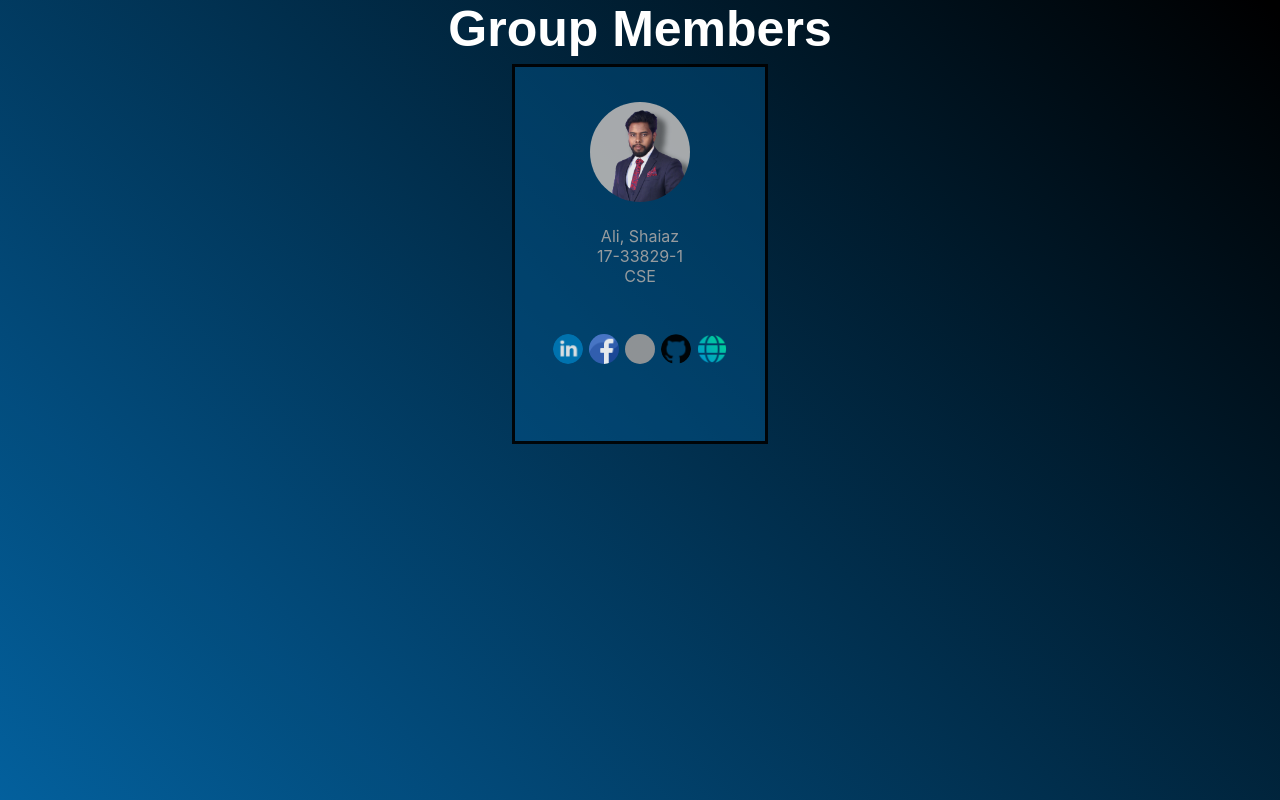
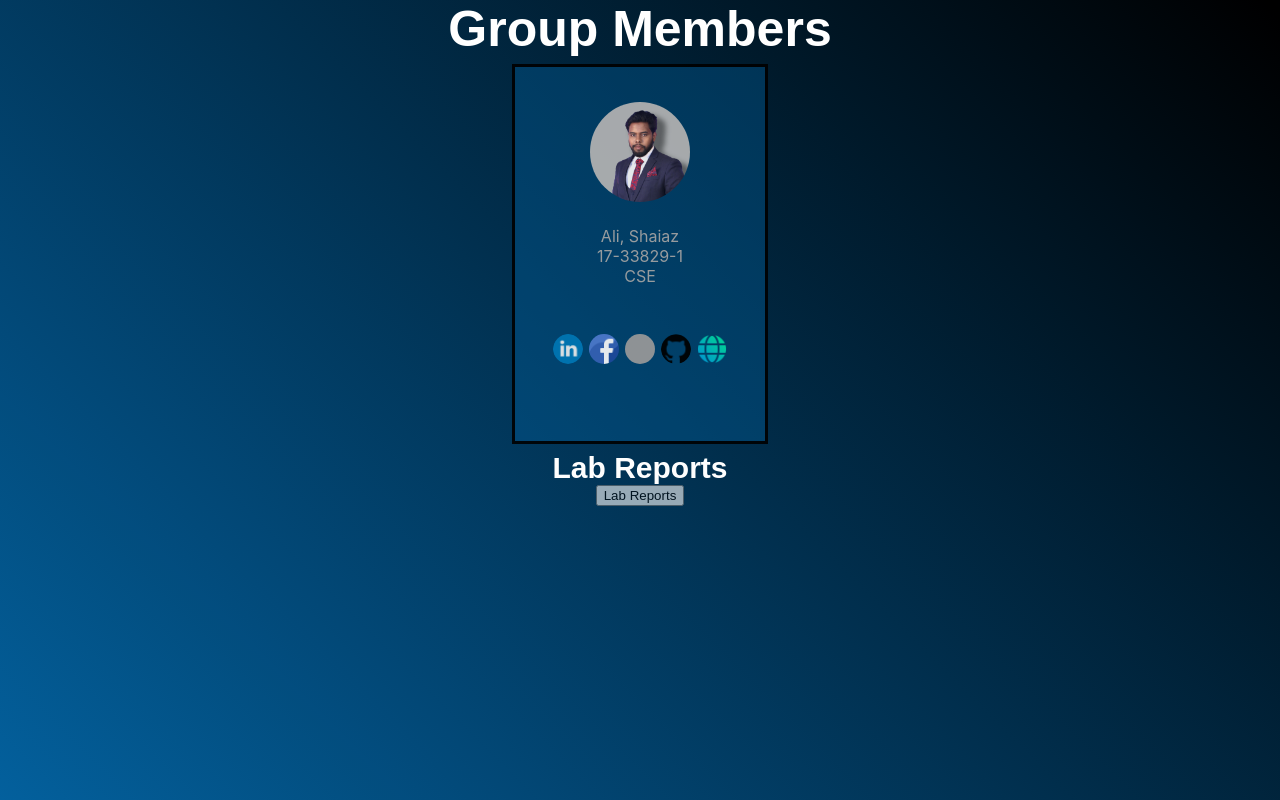
Before and after one commit to aliShaiaz/DEC-Group-7, a React (Create React App) app: page /about in a window 1280 px wide. Built offline with nearby package versions, Linux system fonts and the light colour scheme; grey boxes are pictures that could not be loaded.

Commit message:
deployed

```diff
--- a/package.json
+++ b/package.json
@@ -1,4 +1,5 @@
 {
+  "homepage": "https://alishaiaz.github.io/DEC-Group-7",
   "name": "dec-group-7-react",
   "version": "0.1.0",
   "private": true,
@@ -13,6 +14,8 @@
     "web-vitals": "^2.1.4"
   },
   "scripts": {
+    "predeploy": "npm run build",
+    "deploy": "gh-pages -d build",
     "start": "react-scripts start",
     "build": "react-scripts build",
     "test": "react-scripts test",
@@ -35,5 +38,8 @@
       "last 1 firefox version",
       "last 1 safari version"
     ]
+  },
+  "devDependencies": {
+    "gh-pages": "^4.0.0"
   }
 }
--- a/src/CSS/about.css
+++ b/src/CSS/about.css
@@ -21,11 +21,7 @@
 }
 
 .aboutBody {
-  /* float: left; */
-  /* display:contents; */
-  /* align-items: center; */
-  /* justify-content: center; */
-  position: absolute;
+  position: relative;
   width: 100%;
   animation: wait 3s, fadeIn 4s;
   animation-delay: 0s, 3s;
@@ -34,5 +30,26 @@
   display: flex;
   flex-wrap: wrap;
   justify-content: center;
-  /* background: red; */
 }
+.aboutFooterBody {
+  position: relative;
+  width: 100%;
+  animation: wait 4s, fadeIn 4s;
+  animation-delay: 0s, 4s;
+  color: darkgray;
+
+  display: flex;
+  flex-wrap: wrap;
+  justify-content: center;
+}
+
+.aboutFooterTitle {
+  animation: wait 4s, fadeIn 1.5s;
+  animation-delay: 0s, 4s;
+  font-family: Jazz LET, fantasy;
+  font-size: 30px;
+  font-weight: bolder;
+  margin-bottom: 0px;
+  margin-top: 0;
+  position: relative;
+}
--- /dev/null
+++ b/src/CSS/labReports.css
@@ -0,0 +1,24 @@
+.content {
+  position: fixed;
+  color: white;
+  min-height: 100vh;
+  width: 100%;
+  margin: auto;
+  text-align: center;
+  padding: 0%;
+  overflow-y: auto;
+}
+
+.LRTitle {
+  animation: wait 1.5s, fadeIn 1.5s;
+  animation-delay: 0s, 1.5s;
+  font-family: Jazz LET, fantasy;
+  /* font-size: 50px; */
+  font-size: 40px;
+  top: 30px;
+
+  font-weight: bolder;
+  margin-bottom: 0px;
+  margin-top: 0;
+  position: relative;
+}
--- a/src/components/container.jsx
+++ b/src/components/container.jsx
@@ -1,18 +1,14 @@
 import React, { Component } from 'react';
 import { Routes, Route } from 'react-router-dom'
+import "../CSS/style.css";
+
 import LandingPage from "./pages/landingPage";
 import AboutPage from "./pages/about";
-import Profile from './profiles/profile';
-import "../CSS/style.css";
+import LabReports from './pages/labReports';
 
 
 class Container extends Component {
     state = {}
-
-
-    // handleClick = () => {
-    //     this.redirect("/about");
-    // }
 
     redirect = (url) => {
         document.getElementById("container").classList.add("fade");
@@ -27,9 +23,9 @@ class Container extends Component {
         return (
             <div id='container' className="container">
                 <Routes>
-                    <Route path="/" element={<LandingPage redirect={this.redirect} />} />
-                    <Route path="/about" element={<AboutPage />} />
-                    <Route path="/profile" element={<Profile />} />
+                    {/* <Route path="/" element={<LandingPage redirect={this.redirect} />} /> */}
+                    <Route path="/about" element={<AboutPage redirect={this.redirect} />} />
+                    <Route path='/labReports' element={<LabReports />} />
                     <Route path="*" element={<LandingPage redirect={this.redirect} />} />
                 </Routes>
                 <div className="background"></div>
--- a/src/components/pages/about.jsx
+++ b/src/components/pages/about.jsx
@@ -24,7 +24,7 @@ class AboutPage extends Component {
     }
 
     handleClick = () => {
-        console.log(this.state.profiles._33829.name);
+        this.props.redirect('/labReports');
     }
 
     render() {
@@ -41,6 +41,13 @@ class AboutPage extends Component {
                             );
                         })}
                     </div>
+                    <div className='aboutFooterTitle'>
+                        Lab Reports
+                    </div>
+                    <div className="aboutFooterBody">
+                        <br />
+                        <button onClick={this.handleClick}>Lab Reports</button>
+                    </div>
                 </div>
 
             </React.Fragment>
--- /dev/null
+++ b/src/components/pages/labReports.jsx
@@ -0,0 +1,19 @@
+import React, { Component } from 'react';
+import '../../CSS/labReports.css';
+
+class LabReports extends Component {
+    state = {}
+    render() {
+        return (
+            <React.Fragment>
+                <div className="content">
+                    <div className='LRTitle'>
+                    This page will contain all the Lab Reports...
+                    </div>
+                </div>
+            </React.Fragment>
+        );
+    }
+}
+
+export default LabReports;
```
Also changed, not shown: 1 other file (tests, documents, lock files or other folders).
